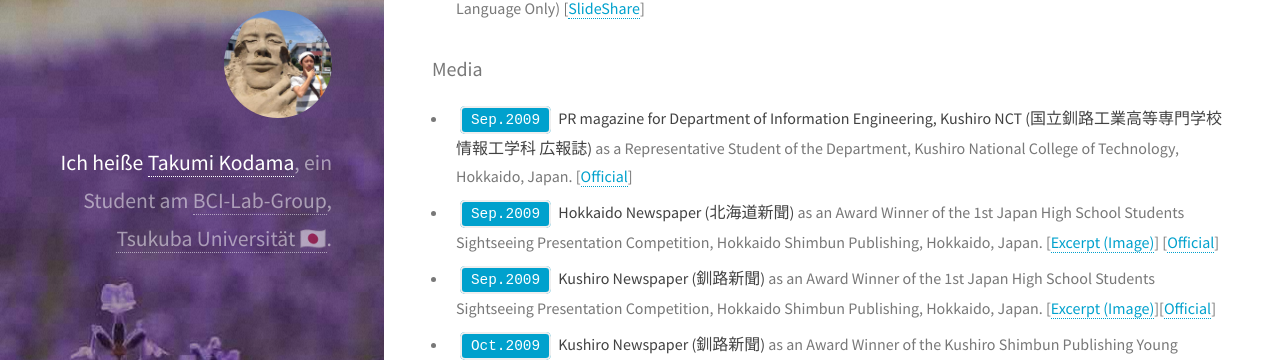
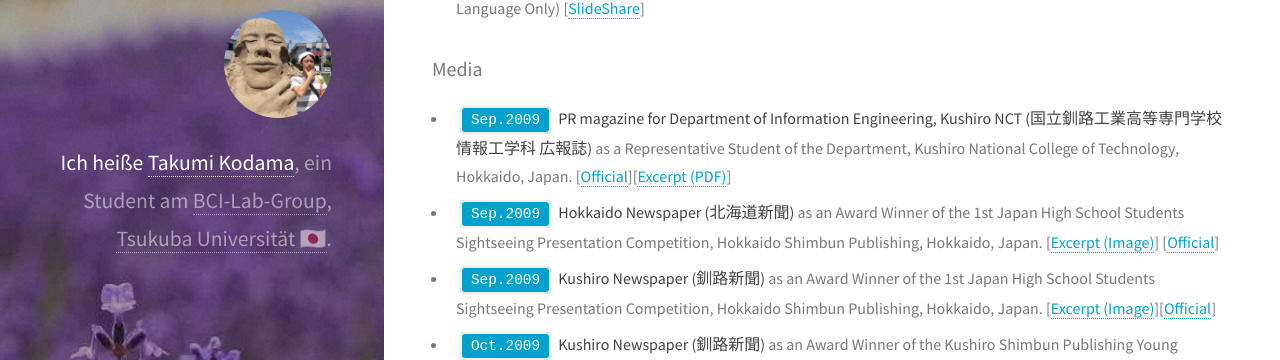
Before and after one commit to shartsu/shartsu.github.io, a Jekyll site: the page built from profile/index.markdown, in a window 1280 px wide and 900 px high, scrolled down 6208 px. Shown: the part 94-454 px from the top of the window. Built offline with Jekyll 4.4.1, drawn with Linux system fonts in a browser that asks for light colours; some web fonts are replaced; comment, search, counter and statistics services are not loaded.

Commit message:
Minor update

```diff
--- a/_posts/2016-12-05-BioSMART.markdown
+++ b/_posts/2016-12-05-BioSMART.markdown
@@ -1,5 +1,5 @@
 ---
-title: Research Presentation at "BioSMART Conference 2016 @ UAE"
+title: Research Presentation at "BioSMART Conference 2016" @ UAE
 layout: post
 ---
 
--- a/_posts/2016-12-16-APSIPA.markdown
+++ b/_posts/2016-12-16-APSIPA.markdown
@@ -1,5 +1,5 @@
 ---
-title: Research Presentation at "APSIPA ASC 2016 @ South Korea"
+title: Research Presentation at "APSIPA ASC 2016" @ South Korea
 layout: post
 ---
 My first time visiting for South Korea was to attend [Asia-Pacific Signal and Information Processing Association, 2016 Annual Summit and Conference (APSIPA ASC 2016)](http://www.apsipa2016.org/main.do).
--- a/_posts/2016-12-20-OPD6.markdown
+++ b/_posts/2016-12-20-OPD6.markdown
@@ -1,5 +1,5 @@
 ---
-title: Short Presentation at "OPEN PAAK DAY 6 @ Shibuya, Tokyo"
+title: Short Presentation at "OPEN PAAK DAY 6" @ Shibuya, Tokyo
 layout: post
 ---
 
--- a/profile/index.markdown
+++ b/profile/index.markdown
@@ -126,7 +126,7 @@ layout: profile
 
 ### Media
 
-- `Sep.2009` **PR magazine for Department of Information Engineering, Kushiro NCT (国立釧路工業高等専門学校 情報工学科 広報誌)** as a Representative Student of the Department, Kushiro National College of Technology, Hokkaido, Japan. [[Official](https://www.kushiro-ct.ac.jp/info)] <!-- [comment]: <[[Photo](@hokkaido)] > -->
+- `Sep.2009` **PR magazine for Department of Information Engineering, Kushiro NCT (国立釧路工業高等専門学校 情報工学科 広報誌)** as a Representative Student of the Department, Kushiro National College of Technology, Hokkaido, Japan. [[Official](https://www.kushiro-ct.ac.jp/info)][[Excerpt (PDF)](./docs/[M1]0805_Media_Leaflet_NCTInfo.pdf)]
 - `Sep.2009` **Hokkaido Newspaper (北海道新聞)** as an Award Winner of the 1st Japan High School Students Sightseeing Presentation Competition, Hokkaido Shimbun Publishing, Hokkaido, Japan. [<a class="modalimg" href="#doshin">Excerpt (Image)</a>] [[Official](http://dd.hokkaido-np.co.jp/)]
 - `Sep.2009` **Kushiro Newspaper (釧路新聞)** as an Award Winner of the 1st Japan High School Students Sightseeing Presentation Competition, Hokkaido Shimbun Publishing, Hokkaido, Japan. [<a class="modalimg" href="#senshinmedia1">Excerpt (Image)</a>][[Official](http://www.news-kushiro.jp/index.php)]
 - `Oct.2009` **Kushiro Newspaper (釧路新聞)** as an Award Winner of the Kushiro Shimbun Publishing Young Student Award, Kushiro Shimbun Publishing, Hokkaido, Japan. [<a class="modalimg" href="#senshinmedia2">Excerpt (Image)</a>][[Official](http://www.news-kushiro.jp/index.php)]
```
Also changed, not shown: 1 other file.
